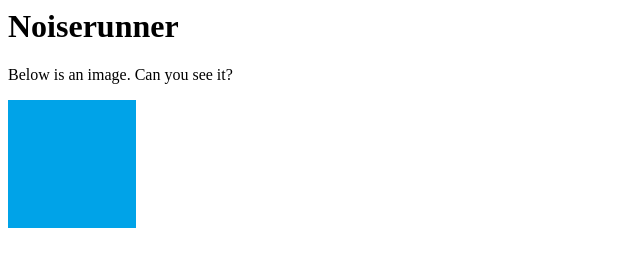
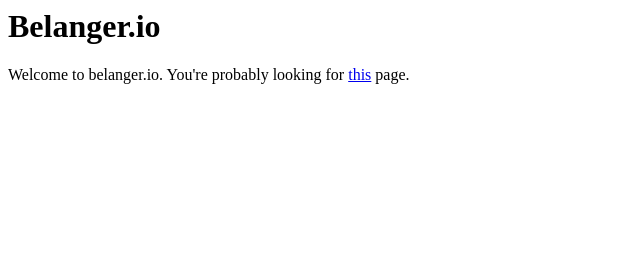
Before and after one commit to bbelanger7/bbelanger7.github.io, a plain HTML site: page index.html in a window 1280 px wide. Shown: the whole page, without its empty margins (0-640 px from the left). Drawn offline with Linux system fonts and the light colour scheme.

Commit message:
Update the main page.

```diff
--- a/index.html
+++ b/index.html
@@ -1,9 +1,7 @@
 <html>
 
-<h1>Noiserunner</h1>
+<h1>Belanger.io</h1>
 
-<p>Below is an image.  Can you see it?</p>
-
-<img src="testimage.jpg">
+<p>Welcome to belanger.io.  You're probably looking for <a href="noiserunner">this</a> page.</p>
 
 </html>
```
Also changed, not shown: testimage.jpg (deleted).
